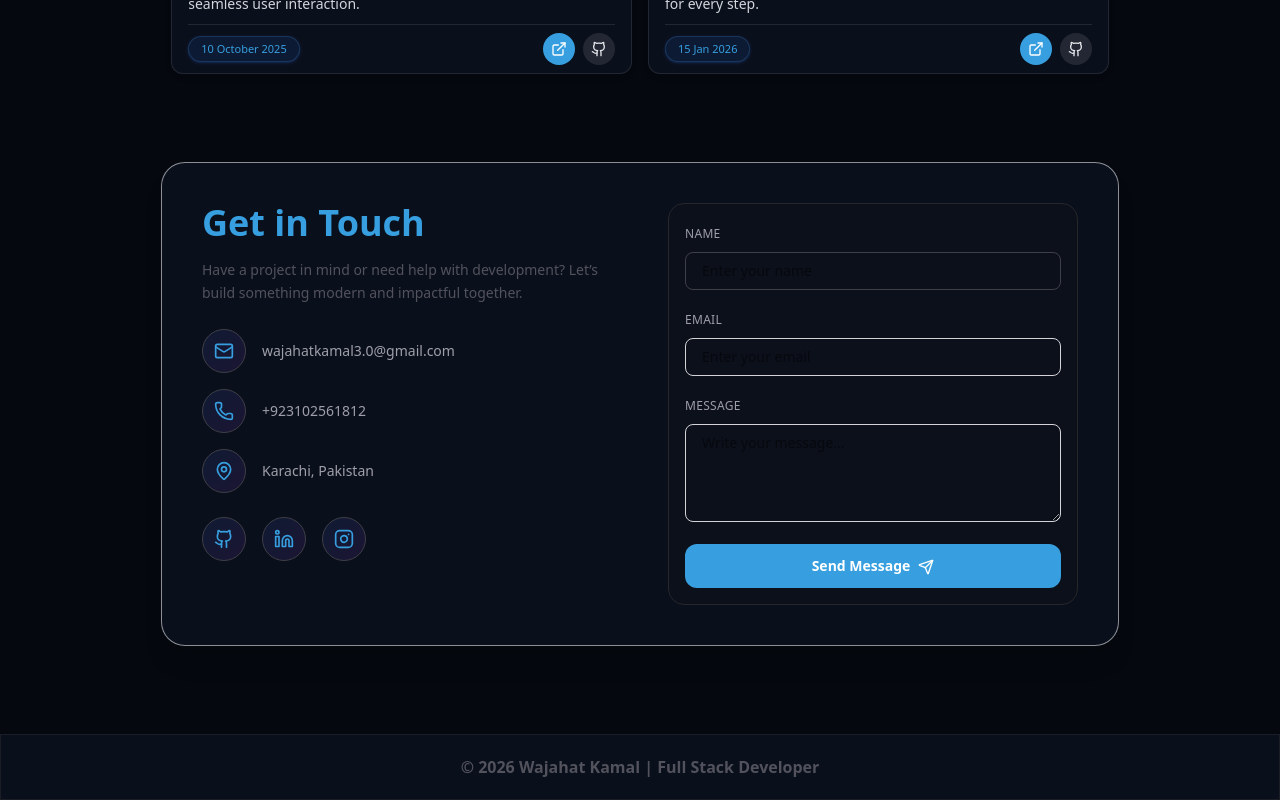
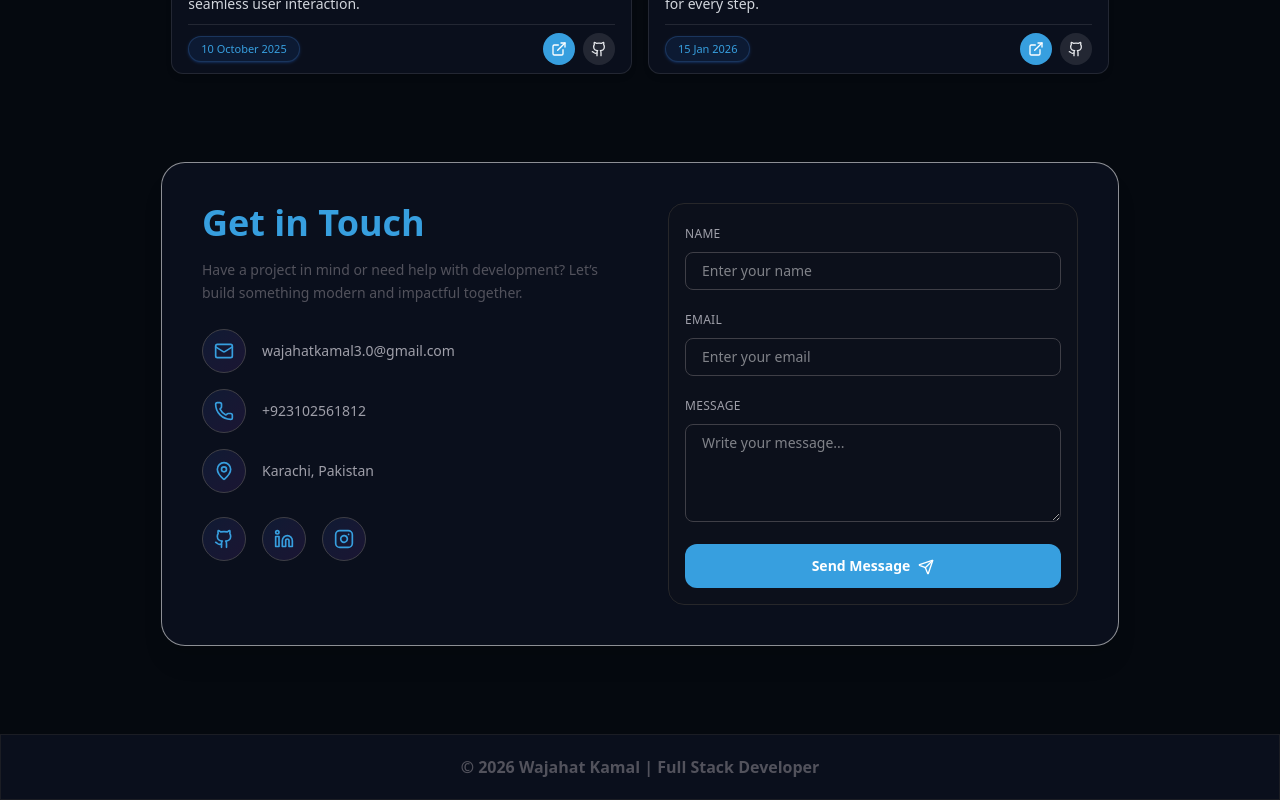
Before and after one commit to wajahat-kamal/Dev-Portfolio, a React (Vite) app: page / in a window 1280 px wide. Shown: the part 2257-3057 px from the top of the page. Built offline with nearby package versions, Linux system fonts and the light colour scheme.

Commit message:
Refactor ContactSection: update input border colors and text styles for improved visual consistency and user experience.

```diff
--- a/src/components/ContactSection.jsx
+++ b/src/components/ContactSection.jsx
@@ -127,7 +127,7 @@ export const ContactSection = () => {
         {/* ================= RIGHT (FORM) ================= */}
         <form
           onSubmit={onSubmit}
-          className="text-left rounded-2xl bg-[#0c101b] border border-zinc-800 p-4 backdrop-blur-xl space-y-4"
+          className="text-left rounded-2xl bg-[#0c101b] border border-zinc-800 p-4 backdrop-blur-xl space-y-4 "
         >
           <input type="hidden" name="subject" value="New Contact Message" />
 
@@ -140,7 +140,7 @@ export const ContactSection = () => {
               required
               type="text"
               placeholder="Enter your name"
-              className="mt-2 w-full rounded-lg border border-zinc-700
+              className="mt-2 w-full rounded-lg border border-zinc-700 text-zinc-100
               bg-transparent px-4 py-2 text-sm focus:border-primary focus:ring-1 outline-none"
             />
           </div>
@@ -154,7 +154,7 @@ export const ContactSection = () => {
               required
               type="email"
               placeholder="Enter your email"
-              className="mt-2 w-full rounded-lg border border-zinc-300 dark:border-zinc-700
+              className="mt-2 w-full rounded-lg border border-zinc-700 text-zinc-100
               bg-transparent px-4 py-2 text-sm focus:border-primary focus:ring-1 outline-none"
             />
           </div>
@@ -168,7 +168,7 @@ export const ContactSection = () => {
               required
               rows={4}
               placeholder="Write your message..."
-              className="mt-2 w-full rounded-lg border border-zinc-300 dark:border-zinc-700
+              className="mt-2 w-full rounded-lg border border-zinc-700 text-zinc-100
               bg-transparent px-4 py-2 text-sm focus:border-primary focus:ring-1 outline-none"
             />
           </div>
```
